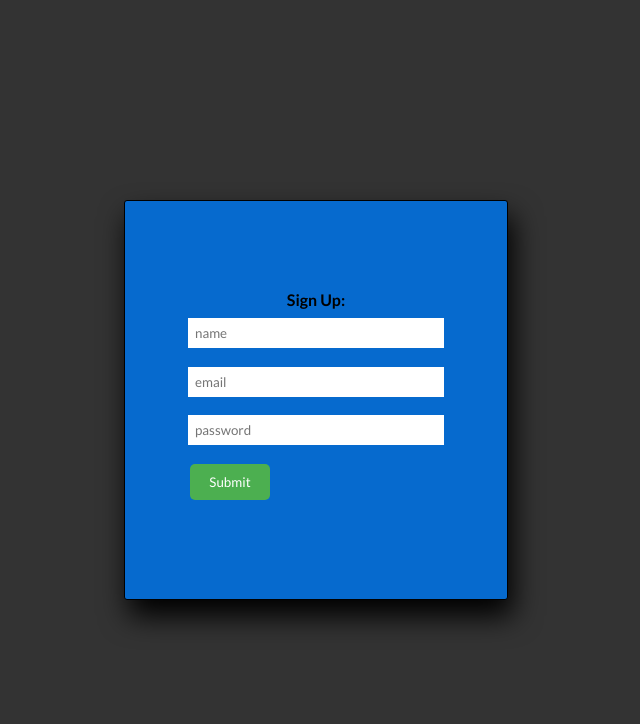
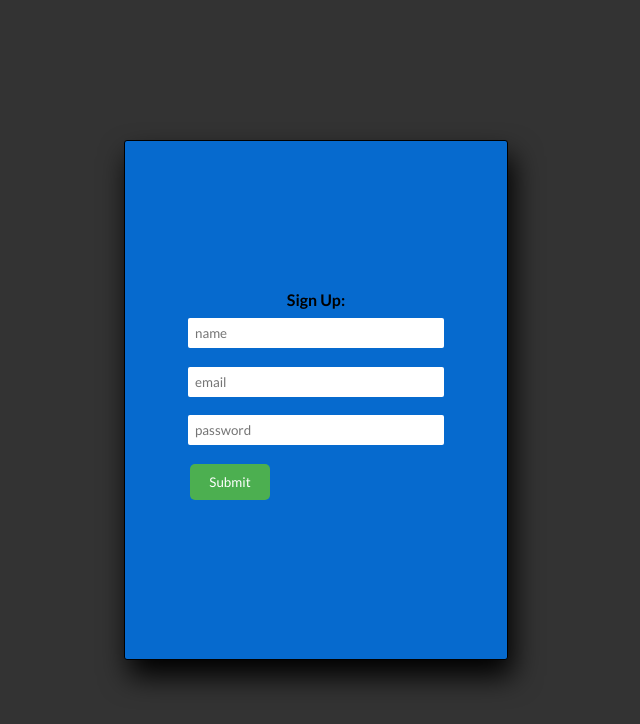
Before and after one commit to jdrichardsappacad/custom-component-toohardforstoods, a React (Create React App) app: page / in a window 1280 px wide. Shown: the top 724 px of the page, without its empty margins (324-964 px from the left). Built offline with nearby package versions, Linux system fonts and the light colour scheme; the HTML template or start-up script is replaced by a standard one.

Commit message:
jd-typescript

```diff
--- a/src/components/Form.css
+++ b/src/components/Form.css
@@ -1,5 +1,5 @@
 .form-container {
-  height: 50vh;
+  height: 65vh;
   width: 30vw;
   background-color: #066ace;
   display: flex;
@@ -19,6 +19,7 @@ form {
 input {
   background: white;
   border-color: transparent;
+  border-radius: 2px;
 }
 h4 {
   background: transparent;
```
